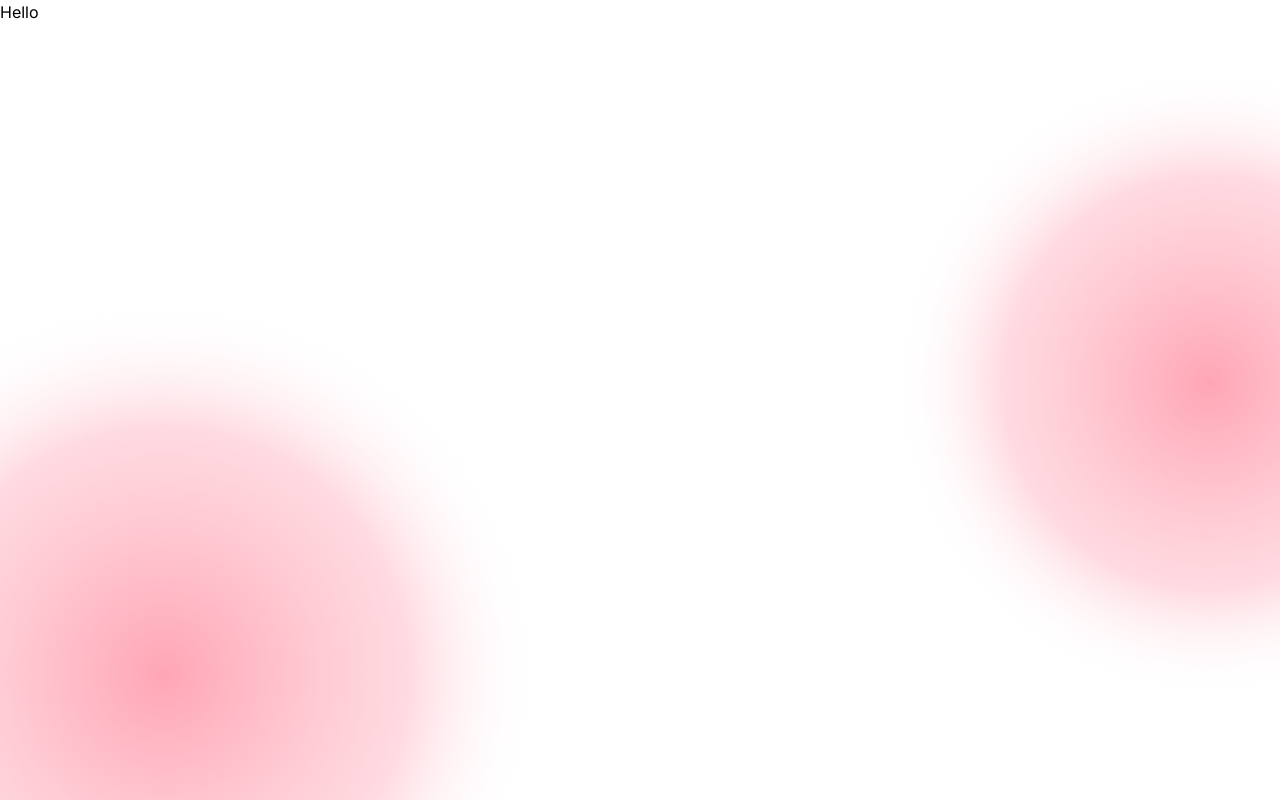
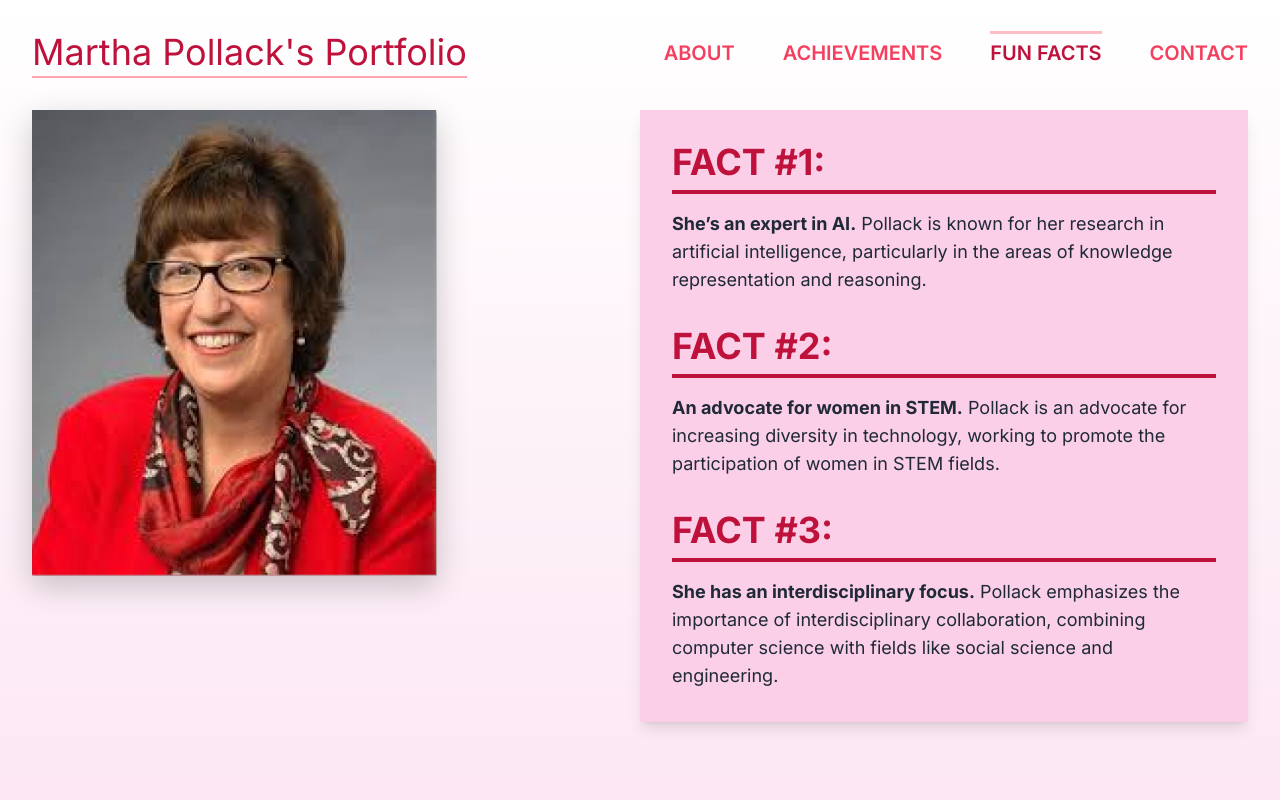
Before and after one commit to cornellh4i/newbie-hackathon-fa24, a Next.js app: page /fun-facts in a window 1280 px wide. Built offline with nearby package versions, Linux system fonts and the light colour scheme.

Commit message:
Implemented Fun Facts Page (#7)
* Initial Commit

* Committed Changes

* Updates

* Final Commit

* Fix apostrophe

* Remove

---------

Co-authored-by: Jason Zheng <jasonz4200@gmail.com>

```diff
--- a/next.config.mjs
+++ b/next.config.mjs
@@ -2,8 +2,12 @@
 const nextConfig = {
   output: "export",
   images: {
-    unoptimized: true, // Disable image optimization for static export
+    unoptimized: true,
   },
+  theme: {
+    extend: {},
+  },
+  plugins: [],
 };
 
 export default nextConfig;
--- a/src/app/fun-facts/page.tsx
+++ b/src/app/fun-facts/page.tsx
@@ -1,5 +1,90 @@
+import Image from "next/image";
+
 const FunFacts = () => {
-  return <div>Hello</div>;
+  return (
+    <div className="min-h-screen bg-gradient-to-b from-white to-pink-100 p-4 md:p-8">
+      {/* Header */}
+      <header className="mb-8 flex flex-col items-center justify-between text-center md:flex-row md:text-left">
+        <h1 className="mb-4 border-b-2 border-rose-300 pb-1 text-3xl text-rose-700 md:mb-0 md:text-4xl">
+          Martha Pollack&#39;s Portfolio
+        </h1>
+        <nav className="flex space-x-6 text-lg font-semibold text-rose-500 md:space-x-12 md:text-xl">
+          <a href="/about" className="transition-all hover:text-rose-700">
+            ABOUT
+          </a>
+          <a
+            href="/achievements"
+            className="transition-all hover:text-rose-700"
+          >
+            ACHIEVEMENTS
+          </a>
+          <a href="/fun-facts" className="relative pb-1 text-rose-700">
+            FUN FACTS
+            <span className="bg-customPink absolute left-0 top-[-8px] h-[3px] w-full"></span>
+          </a>
+          <a href="#contact" className="transition-all hover:text-rose-700">
+            CONTACT
+          </a>
+        </nav>
+      </header>
+
+      {/* Content Section */}
+      <div className="flex flex-col gap-6 lg:flex-row lg:gap-12">
+        {/* Image Section */}
+        <div className="w-full lg:w-1/3">
+          <Image
+            src="/martha_fun_facts.png"
+            alt="Martha Pollack"
+            width={400}
+            height={400}
+            className="h-auto w-full shadow-[0_10px_30px_rgba(0,0,0,0.2)]"
+          />
+        </div>
+
+        {/* Facts Section */}
+        <div className="ml-auto w-full bg-pink-200 p-6 shadow-lg lg:w-1/2 lg:p-8">
+          <div className="space-y-8">
+            <div>
+              <h2 className="mb-2 text-2xl font-bold text-rose-700 md:text-4xl">
+                FACT #1:
+              </h2>
+              <hr className="mb-4 border-2 border-rose-700" />
+              <p className="text-base text-gray-800 md:text-lg">
+                <strong>She’s an expert in AI.</strong> Pollack is known for her
+                research in artificial intelligence, particularly in the areas
+                of knowledge representation and reasoning.
+              </p>
+            </div>
+
+            <div>
+              <h2 className="mb-2 text-2xl font-bold text-rose-700 md:text-4xl">
+                FACT #2:
+              </h2>
+              <hr className="mb-4 border-2 border-rose-700" />
+              <p className="text-base text-gray-800 md:text-lg">
+                <strong>An advocate for women in STEM.</strong> Pollack is an
+                advocate for increasing diversity in technology, working to
+                promote the participation of women in STEM fields.
+              </p>
+            </div>
+
+            <div>
+              <h2 className="mb-2 text-2xl font-bold text-rose-700 md:text-4xl">
+                FACT #3:
+              </h2>
+              <hr className="mb-4 border-2 border-rose-700" />
+              <p className="text-base text-gray-800 md:text-lg">
+                <strong>She has an interdisciplinary focus.</strong> Pollack
+                emphasizes the importance of interdisciplinary collaboration,
+                combining computer science with fields like social science and
+                engineering.
+              </p>
+            </div>
+          </div>
+        </div>
+      </div>
+    </div>
+  );
 };
 
 export default FunFacts;
--- a/tailwind.config.ts
+++ b/tailwind.config.ts
@@ -13,6 +13,9 @@ const config: Config = {
         "gradient-conic":
           "conic-gradient(from 180deg at 50% 50%, var(--tw-gradient-stops))",
       },
+      colors: {
+        customPink: '#ffbcc4',
+      }
     },
   },
   plugins: [],
```
Also changed, not shown: public/martha_fun_facts.png (added).
